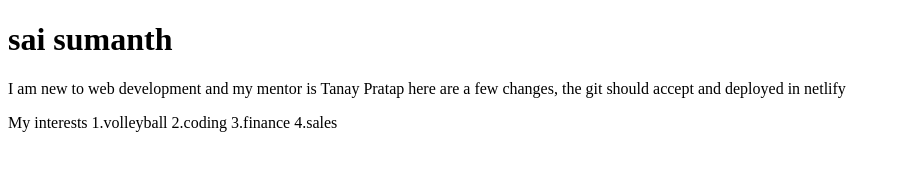
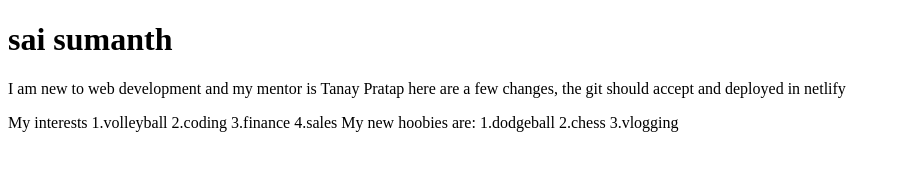
Before and after one commit to saisumanthkacham/NeoG_Camp, a plain HTML site: page index.html in a window 1280 px wide. Shown: the whole page, without its empty margins (0-900 px from the left). Drawn offline with Linux system fonts and the light colour scheme.

Commit message:
Update index.html

```diff
--- a/index.html
+++ b/index.html
@@ -11,7 +11,7 @@
     <h1>sai sumanth</h1>
     <p>I am new to web development and my mentor is Tanay Pratap here are a few changes, the git should accept and deployed in netlify
     </p>
-    <p>My interests 1.volleyball 2.coding 3.finance 4.sales
+    <p>My interests 1.volleyball 2.coding 3.finance 4.sales My new hoobies are: 1.dodgeball 2.chess 3.vlogging
 
     </p>
 </body>
```
